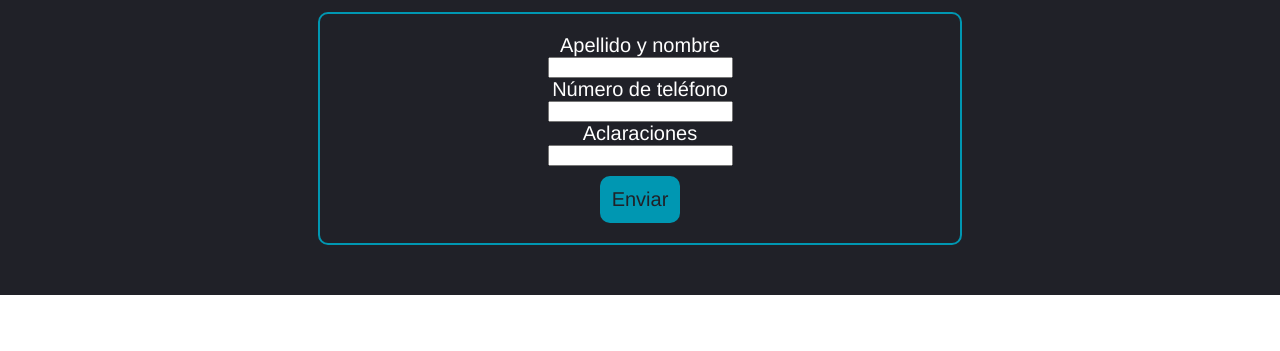
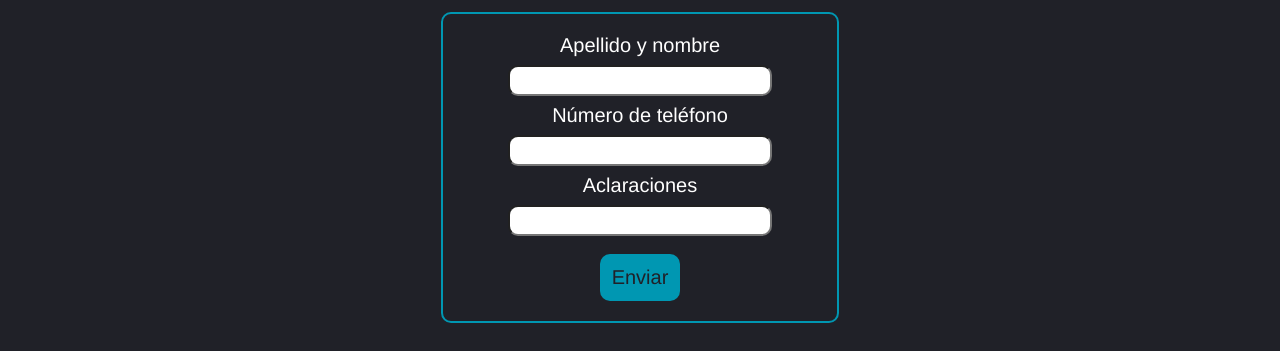
Before and after one commit to PabloDuran1/Ekko, a plain HTML site: page index.html in a window 1280 px wide. Shown: the part 1782-2133 px from the top of the page. Before the commit the page ends 2077 px from the top, so only its background shows below. Drawn offline with Linux system fonts and the light colour scheme.

Commit message:
mas correcciones

```diff
--- a/css/style.css
+++ b/css/style.css
@@ -105,9 +105,21 @@ footer {
     border-radius:10px;
     align-items:center;
     justify-content:center;
-    width:600px;
+    width:30%;
     margin-top:15px;
     padding:20px;
+}
+
+form input {
+    width:250px;
+    padding:5px;
+    margin:8px;
+    border-radius: 10px;
+    font-size: 15px;
+}
+
+input:focus {
+    background-color: #0097B2;
 }
 
 .boton-datos {
@@ -120,6 +132,7 @@ footer {
     border:none;
     border-radius: 10px;
     text-decoration:none;
+    transition:1s;
 
 }
 
@@ -202,6 +215,7 @@ footer {
     border:none;
     border-radius: 10px;
     text-decoration:none;
+    transition: 1s;
 }
 
 .boton-contacto:hover {
--- a/index.html
+++ b/index.html
@@ -51,7 +51,7 @@
             <div class="grid-containerindex-2">
                 <p class="texto-atencion"> En Ekko buscamos darte la mejor atención al mejor precio, es por eso que tenemos los mejores espacio, el mejor staff y los mejores combos para llevar tu experiencia al máximo.</p>
 
-                <a href="html/contacto.html" class="boton-contacto">Contactanos</a>
+                <a href="#id-contacto" class="boton-contacto">Contactanos</a>
 
                 <p class="aclaracion-contacto"> Si querés comunicarte con un representante hacé click en el boton de arriba.</p>
             </div>
@@ -92,7 +92,7 @@
             <input type="text">
 
 
-            <a href="html/contacto.html" class="boton-datos">Enviar</a>
+            <a href="html/contacto.html" class="boton-datos" target="_blank" id="id-contacto">Enviar</a>
 
 
 
```
